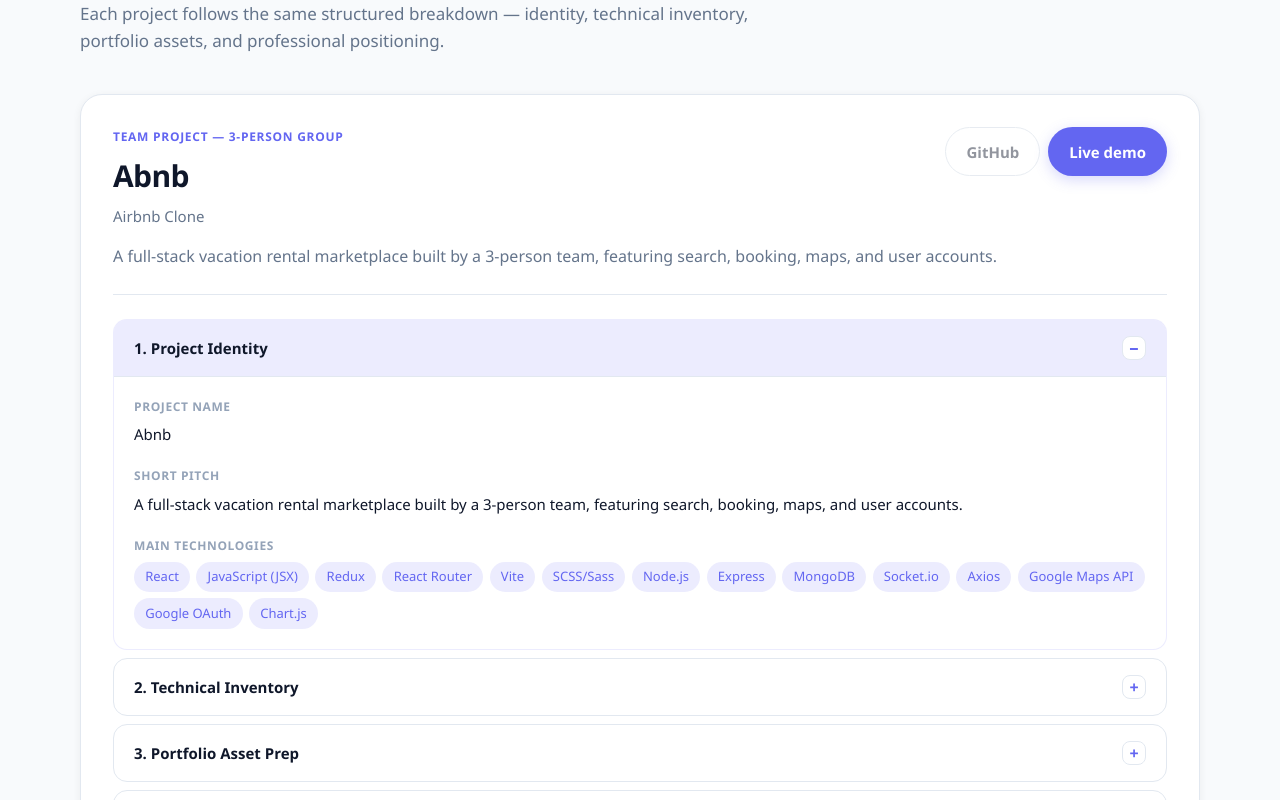
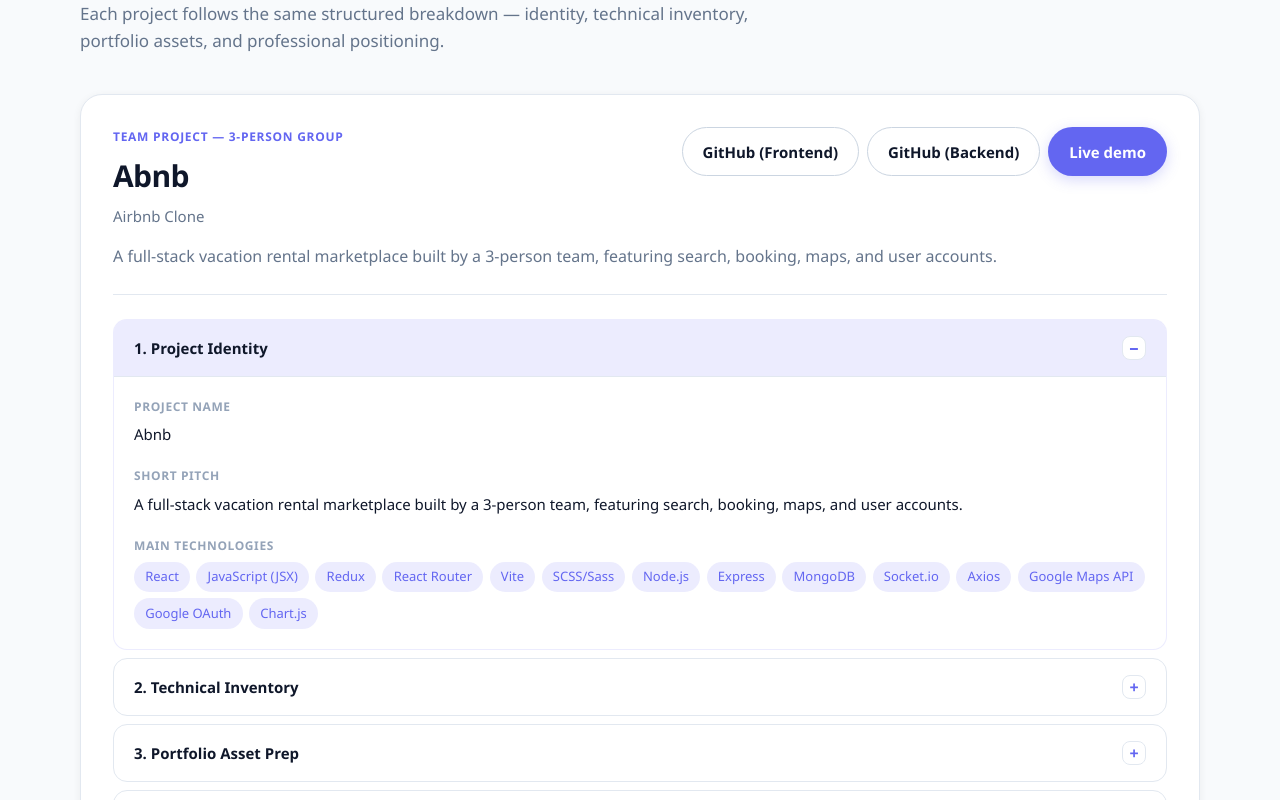
Before and after one commit to AdiSabban10/adi-sabban-portfolio, a React (Vite) app: page / in a window 1280 px wide. Shown: the part 1540-2340 px from the top of the page. Built offline with nearby package versions, Linux system fonts and the light colour scheme.

Commit message:
feat: update KeepMailRead links and add Abnb frontend/backend GitHub repos

```diff
--- a/src/components/CaseStudy.jsx
+++ b/src/components/CaseStudy.jsx
@@ -176,7 +176,29 @@
           )}
         </div>
         <div className="case-study__links">
-          {project.links.github ? (
+          {project.links.githubRepos?.length > 0
+            ? project.links.githubRepos.map((repo) =>
+                repo.url ? (
+                  <a
+                    key={repo.label}
+                    href={repo.url}
+                    target="_blank"
+                    rel="noopener noreferrer"
+                    className="btn btn--ghost"
+                  >
+                    GitHub ({repo.label})
+                  </a>
+                ) : (
+                  <span
+                    key={repo.label}
+                    className="btn btn--ghost btn--disabled"
+                    title="Link coming soon"
+                  >
+                    GitHub ({repo.label})
+                  </span>
+                ),
+              )
+            : project.links.github ? (
                 <a
                   href={project.links.github}
                   target="_blank"
--- a/src/data/projects.js
+++ b/src/data/projects.js
@@ -79,6 +79,10 @@
     "collaboration": "Team project — 3-person group",
     "links": {
       "github": null,
+      "githubRepos": [
+        { "label": "Frontend", "url": "https://github.com/avivdb/Abnb-frontend" },
+        { "label": "Backend", "url": "https://github.com/AdiSabban10/Abnb-backend" }
+      ],
       "live": "https://abnb-b2o9.onrender.com/"
     }
   },
@@ -139,8 +143,8 @@
     ],
     "collaboration": "Pair project — Gmail module (Adi Sabban)",
     "links": {
-      "github": "https://github.com/DarrOr24/Sprint3-GoogleKeep-Gmail",
-      "live": null
+      "github": "https://github.com/AdiSabban10/Sprint3-Gmail-GoogleKeepl",
+      "live": "https://adisabban10.github.io/Sprint3-Gmail-GoogleKeep/#/mail/inbox"
     }
   },
   {
```
Lines whose indentation alone changed are shown as unchanged.
